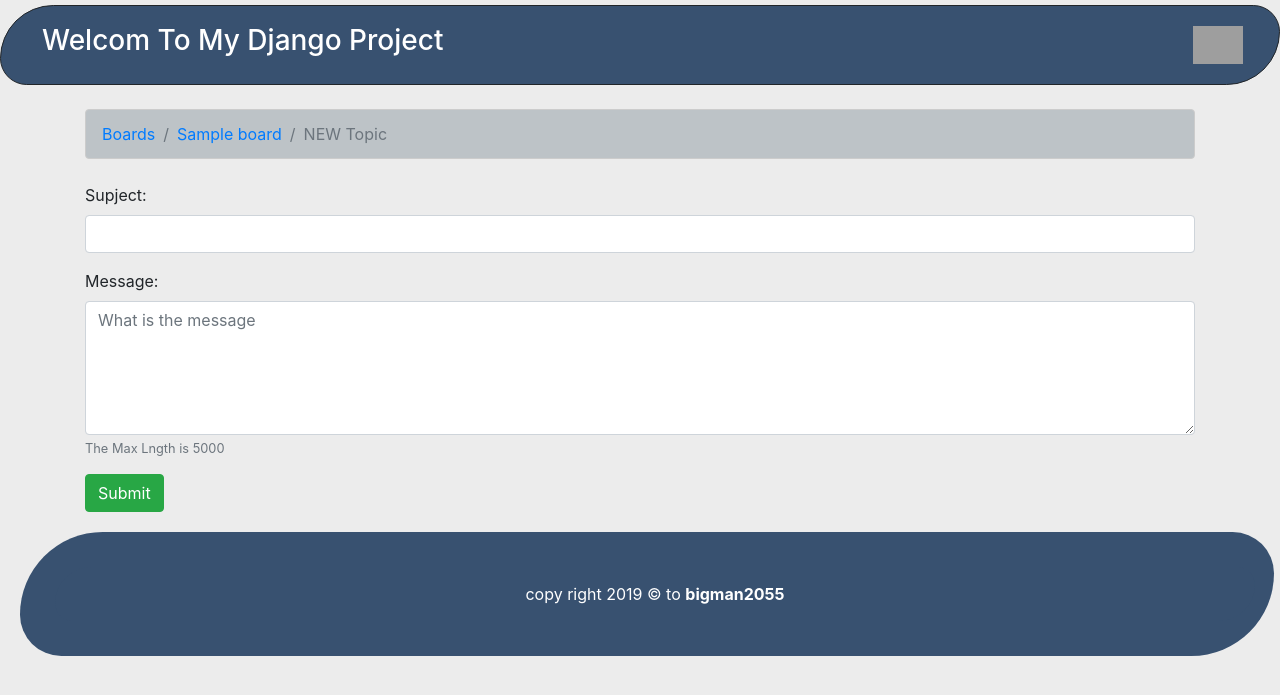
After one commit to abusamrahtechcampus/Django_techcampus, a Django app: page /boards/1/new in a window 1280 px wide. The commit adds this page. Shown: the top 695 px of the page. Run offline with Django 3.2, Linux system fonts and the light colour scheme; tables that the repository leaves empty hold one stand-in row (values such as "Sample post"); some libraries are stand-ins or nearby versions; grey boxes are pictures that could not be loaded.

Commit message:
add new files

```diff
--- /dev/null
+++ b/firstproject/boards/forms.py
@@ -0,0 +1,12 @@
+from django import forms
+from .models import Topic
+
+
+
+class NewTopicForm(forms.ModelForm):
+	message = forms.CharField(widget=forms.Textarea(attrs={
+		'rows':5,'placeholder':'What is the message'
+		}), max_length=5000, help_text='The Max Lngth is 5000')
+	class Meta:
+		model = Topic
+		fields = ['supject','message']
--- a/firstproject/boards/models.py
+++ b/firstproject/boards/models.py
@@ -10,12 +10,6 @@ class Board(models.Model):
 	def __str__(self):
 		return self.name
 
-
-
-
-
-
-
 class Topic(models.Model):
 	supject = models.CharField(max_length=200)
 	Created_by = models.ForeignKey(User,related_name='topics',on_delete=models.CASCADE)
--- /dev/null
+++ b/firstproject/boards/templates/base.html
@@ -0,0 +1,106 @@
+{% load static %}
+<!DOCTYPE html>
+<html>
+<head>
+	<meta charset="utf-8">
+	<meta name="author" content="Bigman2055">
+	<meta name="keywords" content="HTML,CSS3,XML,JavaScript" >
+	<title>{% block title %} Django Boards {% endblock %}</title>
+	<link rel="stylesheet" href="{% static 'css/bootstrap.min.css' %}">
+</head>
+<body style= "background-color: #ececec">
+<style>
+
+nav{
+	border: 1PX solid;
+	border-radius: 100px 50px;
+	margin-right: 20px;
+	margin-top: 5px;
+}
+nav a{
+	color: white;
+}
+
+	img{
+		float:right;
+		padding-right: 20px;
+	}
+
+	h3{
+		float:left;
+		padding-left: 25px;
+	}
+
+	th a{
+		font-direction: none;
+		color: white;
+	}
+
+
+
+	footer{
+	background-color: #385170;
+	text-align: center;
+	padding: 15px;
+	margin: 20px;
+	color: #ffffff;
+	width: 98%;
+	border-radius: 100px 50px;
+}
+footer a{
+    width: 100%;
+	color:white;
+	direction: none;
+	font-weight: bold;
+
+}
+td a{
+	font-weight: bold;
+}
+table thead tr th{
+	border-radius: 100px 50px;
+}
+
+ol{
+border-radius: 100px 50px;
+
+}
+
+li{
+	text-decoration: none;
+	font-weight: : bold;
+}
+</style>
+
+
+	<nav class="navbar navbar-light" style="background-color: #385170; height: 80px; width: 100%;" >
+  <!-- Navbar content -->
+
+  <h3 style="color: #fff;text-align:center;"><a href="{% url 'index' %}"> Welcom To My Django Project </a></h3>
+  <img src="https://www.kanzalebda3.com/ssss.png" width="70px">
+	</nav>
+	<div class="container">
+		<ol class="breadcrumb my-4"style=" background-color: #bdc3c7;border:solid 1PX #CCC">
+			{%  block breadcrumb %}
+
+			{% endblock %}
+		</ol>
+
+
+    {% block content %}
+
+    {% endblock %}
+
+	</div>
+
+		<footer>
+
+           <footer>
+
+           	copy right 2019 &copy; to <a href="https://www.kanzalebda3.com">bigman2055</a>
+           </footer>
+
+
+		</footer>
+</body>
+</html>
--- /dev/null
+++ b/firstproject/boards/templates/includes/form.html
@@ -0,0 +1,33 @@
+{% load widget_tweaks %}
+{% for field in form  %}
+
+     	<div class="form-group">
+     		{{field.label_tag}}
+             {% if form.is_bound %}
+                {% if field.errors %}
+            	   {% render_field field class="form-control is_invalid" %}
+            	   {% for error in errors %}
+            <div class="invalid-feedback">{{error}}</div>
+            	{% endfor %}
+            {%else%}
+             {% render_field field class="form-control is_valid" %}
+
+            {% endif %}
+        {%else%}
+          {% render_field field class="form-control" %}
+          {% endif %}
+
+
+
+
+
+
+     	{% if field.help_text %}
+
+
+     	<small class="form-text text-muted">{{field.help_text}}</small>
+     	{% endif %}
+
+     	</div>
+
+     	{% endfor %}
--- /dev/null
+++ b/firstproject/boards/templates/new_topic.html
@@ -0,0 +1,30 @@
+{% extends 'base.html' %}
+{% block title %} new topic {% endblock  %}
+
+
+
+{%  block breadcrumb %}
+	<li class="breadcrumb-item"><a href="{% url 'index' %}"> Boards</a></li>
+	<li class="breadcrumb-item "><a href="{% url 'boards_topic' board.pk %}">{{board.name}}</a></li>
+	<li class="breadcrumb-item active ">NEW Topic</li>
+
+{% endblock %}
+
+
+
+
+    {% block content %}
+
+     <form method="post">
+
+     	{% csrf_token %}
+     {% include 'includes/form.html' %}
+
+
+
+     	<button type="submit" class="btn btn-success">Submit</button>
+
+     </form>
+
+
+    {% endblock %}
--- a/firstproject/boards/url.py
+++ b/firstproject/boards/url.py
@@ -2,5 +2,7 @@ from django.urls import path
 from . import views
 
 urlpatterns = [
-    path('', views.index,name='index'),
+    path('', views.index, name='index'),
+    path('boards/<int:id>/',views.boards_topic, name='boards_topic'),
+    path('boards/<int:id>/new',views.new_topic, name='new_topic')
 ]
--- a/firstproject/boards/views.py
+++ b/firstproject/boards/views.py
@@ -1,7 +1,8 @@
-from django.shortcuts import render
-from django.http import HttpResponse
-from .models import Board
-
+from django.shortcuts import render, get_object_or_404, redirect
+from django.http import HttpResponse, Http404
+from .models import Board, Topic, Post
+from django.contrib.auth.models import User
+from .forms import NewTopicForm
 
 # Create your views here.
 
@@ -9,3 +10,39 @@ from .models import Board
 def index(request):
 	boards = Board.objects.all()
 	return render(request, 'home.html', {'boards':boards})
+
+def boards_topic(request, id):
+	try:
+		board = Board.objects.get(pk=id)
+#		board = get_object_or_404(Board, pk=id)
+	except Board.DoesNotExist:
+		return render(request,'error.html',{'message':"There is no board"})
+#		raise Http404
+
+	return render(request,'topics.html',{'board':board})
+
+
+def new_topic(request,id):
+
+	board = Board.objects.get(pk=id)
+	user = User.objects.first()
+	if request.method == "POST":
+		form = NewTopicForm(request.POST)
+		if form.is_valid():
+			topic = form.save(commit=False)
+			topic.board = board
+			topic.Created_by = user
+			topic.save()
+
+
+#		supject = request.POST['supject']
+#		message = request.POST['message']
+#		print(supject,message)
+
+#		topic = Topic.objects.create(supject =supject, Created_by= user, board =board)
+		post = Post.objects.create(message =form.cleaned_data.get('message'), topic =topic, Created_by =user)
+
+		return redirect('boards_topic',id=board.pk)
+
+	form = NewTopicForm()
+	return render(request, 'new_topic.html',{'board':board,'form':form})
--- a/firstproject/firstproject/settings.py
+++ b/firstproject/firstproject/settings.py
@@ -36,7 +36,7 @@ INSTALLED_APPS = [
     'django.contrib.contenttypes',
     'django.contrib.sessions',
     'django.contrib.messages',
-    'django.contrib.staticfiles',
+    'widget_tweaks',
     'boards',
 ]
 
@@ -110,7 +110,7 @@ AUTH_PASSWORD_VALIDATORS = [
 
 LANGUAGE_CODE = 'en-us'
 
-TIME_ZONE = 'UTC'
+TIME_ZONE = 'Asia/Riyadh'
 
 USE_I18N = True
 
```
Also changed, not shown: firstproject/boards/templates/error.html (added, +9 -0 lines), firstproject/boards/templates/home.html (+31 -21 lines), firstproject/boards/templates/topics.html (added, +59 -0 lines).
